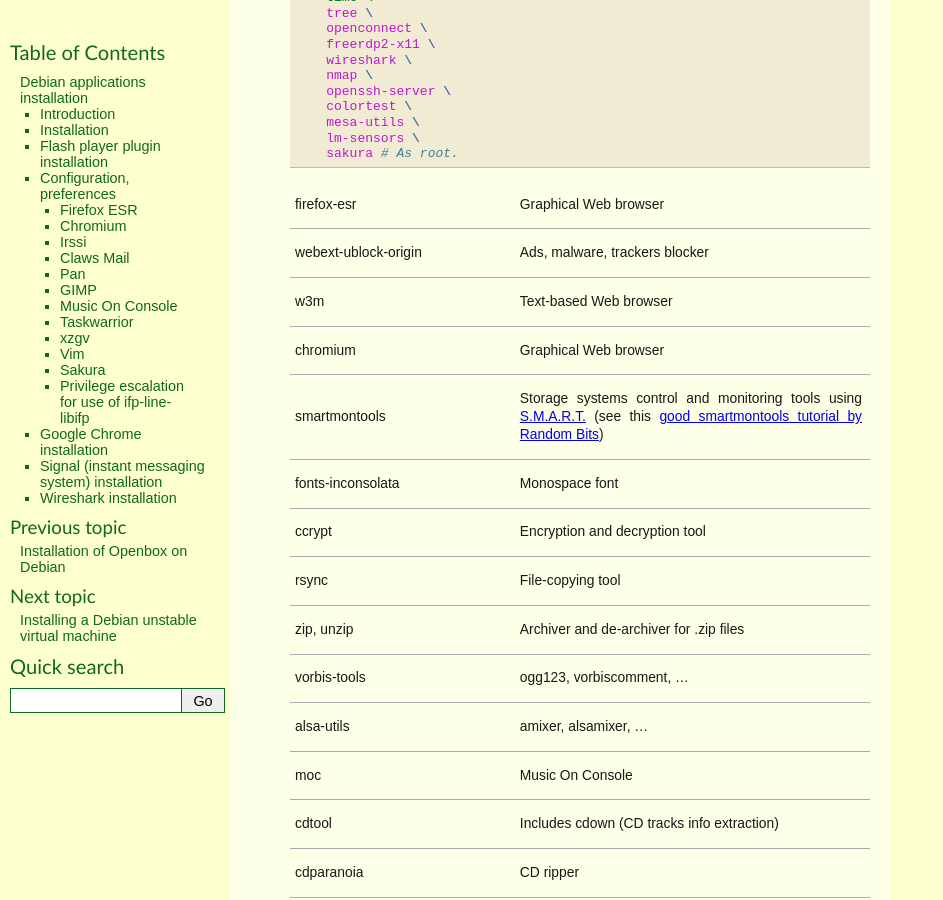
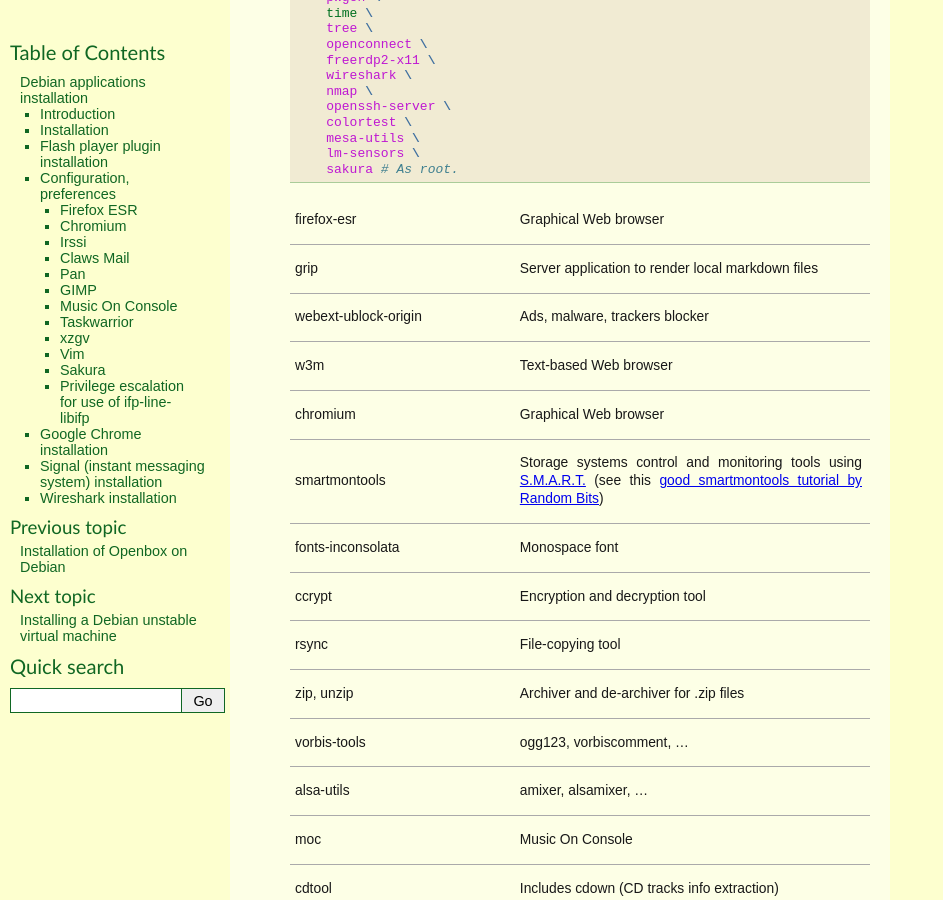
Before and after one commit to thierr26/thierr26_personal_notes_sphinx_sources, a Sphinx documentation site: the page built from source/debian_apps_install.rst, in a window 1280 px wide and 900 px high, scrolled down 1951 px. Shown: the whole window, without its empty margins (0-943 px from the left). Built offline with Sphinx 7.4.7, drawn with Linux system fonts in a browser that asks for light colours.

Commit message:
Add grip

```diff
--- a/source/debian_apps_install.rst
+++ b/source/debian_apps_install.rst
@@ -30,6 +30,7 @@
 
   apt-get install \
       firefox-esr \
+      grip \
       webext-ublock-origin \
       w3m \
       chromium \
@@ -99,6 +100,8 @@
 
   * - firefox-esr
     - Graphical Web browser
+  * - grip
+    - Server application to render local markdown files
   * - webext-ublock-origin
     - Ads, malware, trackers blocker
   * - w3m
```
